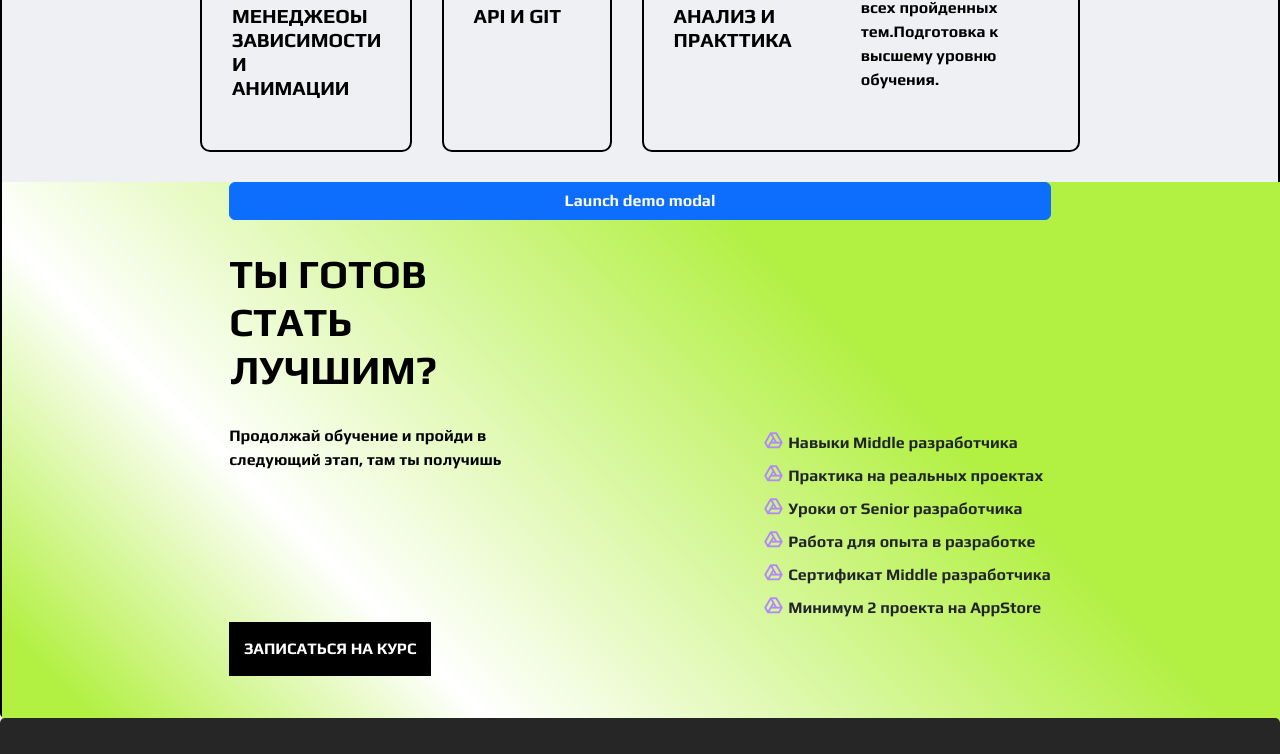
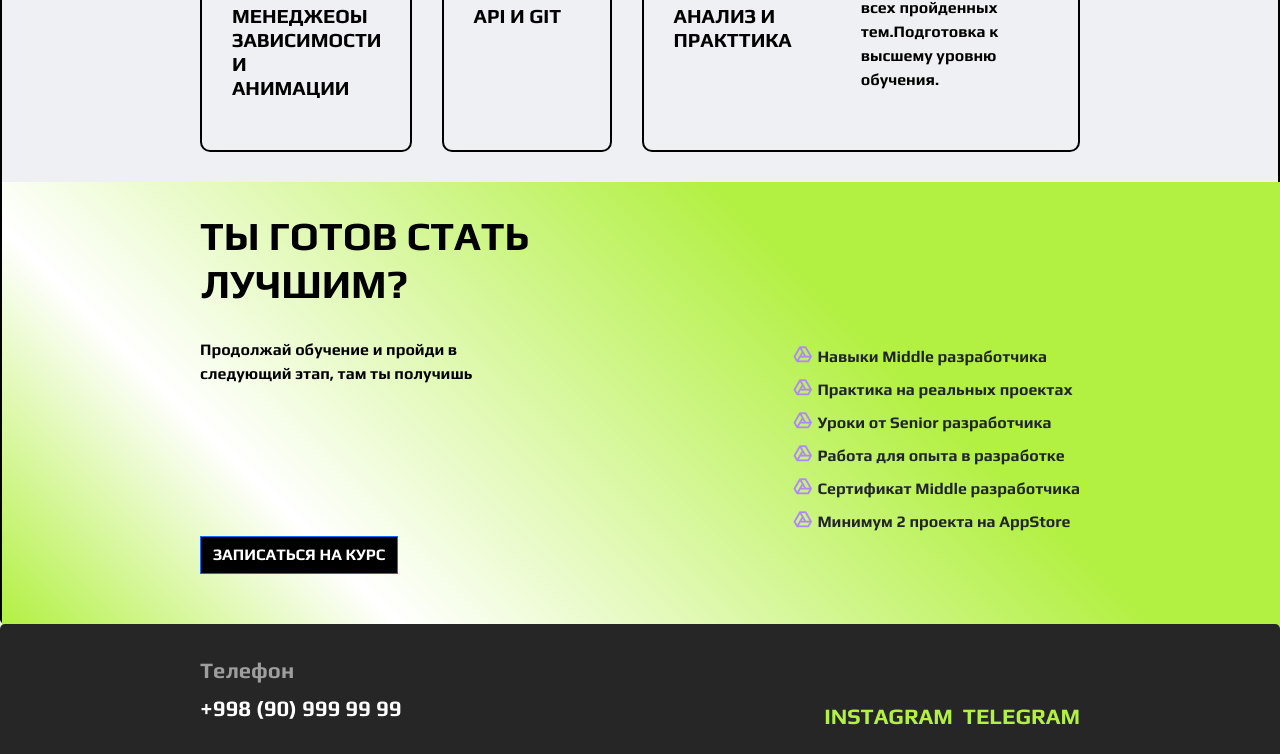
Before and after one commit to offism/reload-it, a React (Create React App) app: page / in a window 1280 px wide. Shown: the part 1986-2740 px from the top of the page. Built offline with nearby package versions, Linux system fonts and the light colour scheme.

Commit message:
02.02-c3

```diff
--- a/src/courses/Order.jsx
+++ b/src/courses/Order.jsx
@@ -1,10 +1,10 @@
 import React from 'react'
-import {Icon, CourseOrderBox,CourseOrder, CourseOrderTitle, CourseOrderBody, CourseOrderBtn ,CourseOrderText, CourseOrderList , CourseOrderListItem} from './order.js'
+import {Icon, Container,CourseOrderBox,CourseOrder, CourseOrderTitle, CourseOrderBody ,CourseOrderText, CourseOrderList , CourseOrderListItem} from './order.js'
 import FirstOrder from '../modals/FirstOrder.jsx'
 function Order (){
     return(
         <CourseOrder>
-          <FirstOrder/>
+          <Container>
             <CourseOrderBox></CourseOrderBox>
             <CourseOrderTitle>ТЫ ГОТОВ СТАТЬ ЛУЧШИМ?</CourseOrderTitle>
             <CourseOrderBody>
@@ -30,7 +30,8 @@ function Order (){
                     </CourseOrderListItem>
                 </CourseOrderList>
             </CourseOrderBody>
-            <CourseOrderBtn>ЗАПИСАТЬСЯ НА КУРС</CourseOrderBtn>
+            <FirstOrder btnClass={`modalBtn`} btnText={`ЗАПИСАТЬСЯ НА КУРС`}/>
+          </Container>
         </CourseOrder>
     )
 }
--- a/src/courses/course.js
+++ b/src/courses/course.js
@@ -102,7 +102,7 @@ export const DimFone = Styled.div`
 position:absolute;
 height: 30vh;
 z-index:-1;
-width:100vw;
+width:1301px;
 background: url('https://catherineasquithgallery.com/uploads/posts/2021-03/1614627039_23-p-fon-dim-dlya-fotoshopa-29.jpg') no-repeat center center;
 `
 
--- a/src/courses/order.js
+++ b/src/courses/order.js
@@ -1,7 +1,12 @@
 import Styled from 'styled-components'
 
 // ORDER SECTION *************************
-
+export const Container = Styled.div`
+display: flex;
+min-width: 880px;
+margin: 0 auto;
+flex-direction: column;
+`
 export const CourseOrder = Styled.div`
 display:flex;
 min-height: 50vh;
@@ -11,7 +16,7 @@ font-family: 'Play','League Spartan', 'Roboto';
 export const CourseOrderBox = Styled.div`
 position: absolute;
 left: 0;
-width: 100vw;
+width: 1299px;
 min-height: 100vh;
 z-index: -1;
 background: linear-gradient(45deg,#B2F042 17%,white 36%,#B2F042 72%);
@@ -43,15 +48,3 @@ font-size:22px;
 `
 export const CourseOrderListItem = Styled.span`
 `
-export const CourseOrderBtn = Styled.a`
-display: inline-block;
-background: #000;
-padding: 15px;
-color:white;
-width: fit-content;
-cursor: pointer;
-text-decoration: none;
-&:hover{
-    color:white;
-}
-`
--- a/src/index.css
+++ b/src/index.css
@@ -11,7 +11,7 @@ body {
   -moz-transition: .3s ease all !important;
   -ms-transition: .3s ease all !important;
   -o-transition: .3s ease all !important;
-  overflow-x: hidden;
+  /* overflow-x: hidden; */
 }
 
 code {
@@ -39,3 +39,22 @@ img {
 .middleDateBox {
   margin: 0 30px;
 }
+
+.modalBtn {
+  display: inline-block;
+  background: #000 !important;
+  padding: 15px;
+  color: white !important;
+  width: fit-content;
+  cursor: pointer;
+  text-decoration: none;
+  border-radius: 0 !important;
+  -webkit-border-radius: 0 !important;
+  -moz-border-radius: 0 !important;
+  -ms-border-radius: 0 !important;
+  -o-border-radius: 0 !important;
+}
+
+.modalBtn:hover {
+  color: white;
+}
--- a/src/main/main.js
+++ b/src/main/main.js
@@ -56,13 +56,14 @@ color: #B2F042`
 export const Lenta = Styled.div`
 font-family: 'Play', 'League Spartan', 'Roboto';
 display: flex;
-width: 100vw;
+align-items: center;
+width: 1301px;
 margin: 70px 0;
 padding: 10px 0;
 border-top: 1px solid #000;
 border-bottom: 1px solid #000;
 `
 export const MainLenta = Styled.h4`
-margin: 0 12px;
+margin: 0 9px;
 font-size:16px;
 `
--- a/src/modals/FirstOrder.jsx
+++ b/src/modals/FirstOrder.jsx
@@ -3,16 +3,17 @@ import Button from 'react-bootstrap/Button';
 import Form from 'react-bootstrap/Form';
 import Modal from 'react-bootstrap/Modal';
 
-function FirstOrder() {
+function FirstOrder({btnText, btnClass}) {
   const [show, setShow] = useState(false);
 
   const handleClose = () => setShow(false);
   const handleShow = () => setShow(true);
 
+
   return (
     <>
-      <Button variant="primary" onClick={handleShow}>
-        Launch demo modal
+      <Button className={btnClass} onClick={handleShow}>
+        {btnText}
       </Button>
 
       <Modal show={show} onHide={handleClose}>
```
